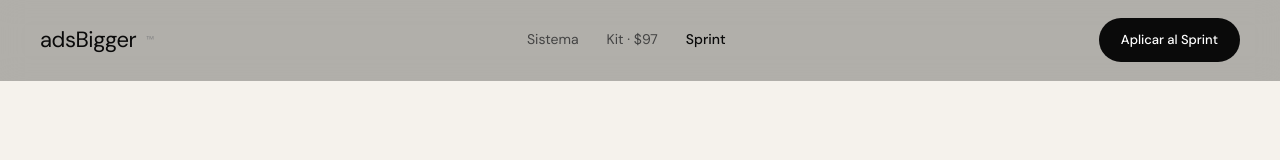
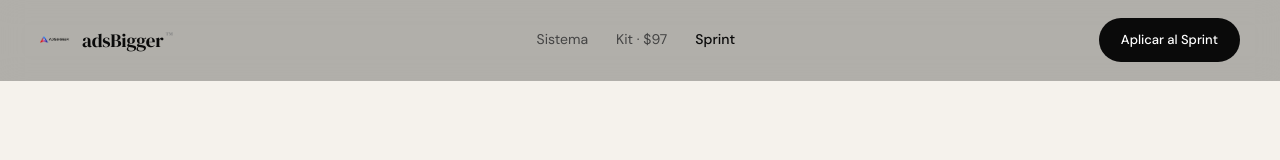
Before and after one commit to crisgon0295/adsbigger-web, a React (Vite) app in the folder vite-app/: page /sprint in a window 1280 px wide. Shown: the top 160 px of the page. Built offline with nearby package versions, Linux system fonts and the light colour scheme.

Commit message:
design: update header logo to use icon and resize footer logo for better branding

```diff
--- a/vite-app/src/components/Footer.jsx
+++ b/vite-app/src/components/Footer.jsx
@@ -5,8 +5,19 @@ export default function Footer() {
     <footer className="footer">
       <div className="footer-grid">
         <div>
-          <div className="navbar-logo">
-            <img src="/logo-adsbigger-white.webp" alt="adsBigger" width="160" height="32" loading="lazy" style={{ height: 32, objectFit: 'contain', opacity: 0.8 }} />
+          <div className="footer-logo-container" style={{ marginBottom: 24 }}>
+            <img
+              src="/logo-adsbigger-white.webp"
+              alt="adsBigger"
+              loading="lazy"
+              style={{
+                width: 'clamp(200px, 45vw, 480px)',
+                height: 'auto',
+                objectFit: 'contain',
+                opacity: 0.9,
+                display: 'block'
+              }}
+            />
           </div>
           <div style={{ fontSize: 14, color: '#888', marginTop: 14, lineHeight: 1.55, maxWidth: 320 }}>
             Instalamos sistemas, no vendemos anuncios. Bogotá, Colombia · Latam.
--- a/vite-app/src/components/Navbar.jsx
+++ b/vite-app/src/components/Navbar.jsx
@@ -44,9 +44,9 @@ export default function Navbar() {
   };
 
   const Logo = () => (
-    <Link to="/" style={{ display: 'flex', alignItems: 'center', gap: 10, textDecoration: 'none', color: '#fff' }}>
-      <span style={{ width: 28, height: 28, display: 'grid', placeItems: 'center', background: '#D51A05', borderRadius: 6, fontFamily: 'Space Grotesk', fontWeight: 700, fontSize: 15 }}>A</span>
-      <span className="sg" style={{ fontSize: 17 }}>adsBigger<sup style={{ fontSize: 9, color: '#888', marginLeft: 2 }}>™</sup></span>
+    <Link to="/" style={{ display: 'flex', alignItems: 'center', gap: 12, textDecoration: 'none', color: '#fff' }}>
+      <img src="/logo-icon-white.webp" alt="adsBigger Icon" style={{ width: 32, height: 32, objectFit: 'contain' }} />
+      <span className="sg" style={{ fontSize: 19, letterSpacing: '-0.01em', fontWeight: 600 }}>adsBigger<sup style={{ fontSize: 10, color: '#888', marginLeft: 2, fontWeight: 400 }}>™</sup></span>
     </Link>
   );
 
@@ -173,9 +173,9 @@ export default function Navbar() {
     return (
       <nav style={{ position: 'sticky', top: 0, zIndex: 60, background: scrolled ? 'rgba(245,242,236,0.92)' : 'rgba(245,242,236,0.7)', backdropFilter: 'blur(14px)', borderBottom: `1px solid ${scrolled ? 'rgba(0,0,0,0.08)' : 'transparent'}`, transition: 'all 250ms' }}>
         <div style={{ maxWidth: 1280, margin: '0 auto', padding: '18px 40px', display: 'flex', alignItems: 'center', justifyContent: 'space-between', gap: 18 }}>
-          <Link to="/" style={{ display: 'flex', alignItems: 'center', gap: 10, textDecoration: 'none', color: '#0A0A0A' }}>
-            <span className="serif" style={{ fontSize: 22, letterSpacing: '-0.02em' }}>adsBigger</span>
-            <sup style={{ fontSize: 10, color: '#888' }}>™</sup>
+          <Link to="/" style={{ display: 'flex', alignItems: 'center', gap: 12, textDecoration: 'none', color: '#0A0A0A' }}>
+            <img src="/logo-icon-black.webp" alt="adsBigger Icon" style={{ width: 30, height: 30, objectFit: 'contain' }} />
+            <span className="sg" style={{ fontSize: 19, letterSpacing: '-0.01em', fontWeight: 600 }}>adsBigger<sup style={{ fontSize: 10, color: '#888', marginLeft: 2, fontWeight: 400 }}>™</sup></span>
           </Link>
           <div style={{ display: 'flex', gap: 28, alignItems: 'center' }} className="hide-on-mobile">
             <Link to="/#sistema" style={{ color: '#444', textDecoration: 'none', fontSize: 14 }}>Sistema</Link>
```
Also changed, not shown: 2 other files (tests, documents, lock files or other folders).
